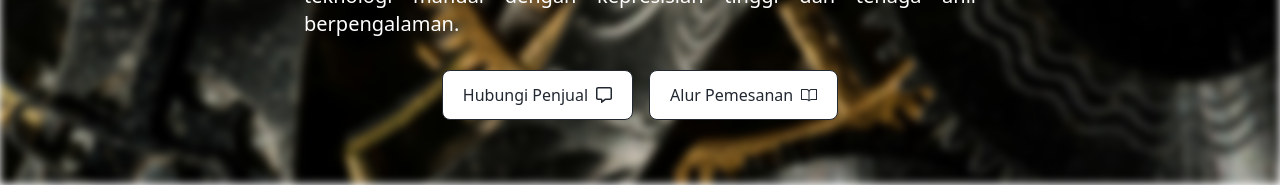
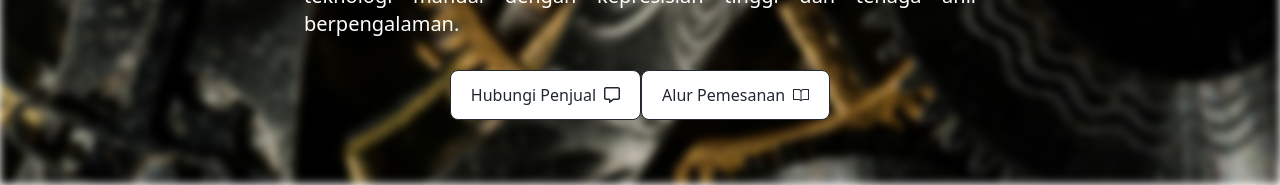
Before and after one commit to dzakyzein/carlostech, a React (Vite) app: page / in a window 1280 px wide. Shown: the part 414-599 px from the top of the page. Built offline with nearby package versions, Linux system fonts and the light colour scheme; no server answers.

Commit message:
update ukuran layar dan background

```diff
--- a/package.json
+++ b/package.json
@@ -12,6 +12,8 @@
   "dependencies": {
     "@material-tailwind/react": "^2.1.9",
     "alpinejs": "^3.13.10",
+    "animated-backgrounds": "^1.1.0",
+    "aos": "^2.3.4",
     "apexcharts": "^3.49.1",
     "axios": "^1.7.2",
     "flatpickr": "^4.6.13",
--- a/src/Components/Header.jsx
+++ b/src/Components/Header.jsx
@@ -27,7 +27,7 @@ const Header = () => {
             <a
               target='_blank'
               href='https://wa.me/6281226022666'
-              className='bg-white text-black inline-flex items-center justify-center px-5 py-3 text-base font-medium text-center border rounded-lg hover:bg-boxdark hover:text-white mb-2 sm:mb-0 sm:mr-4'
+              className='bg-white text-black inline-flex items-center justify-center px-5 py-3 text-base font-medium text-center border rounded-lg hover:bg-boxdark hover:text-white mb-2 sm:mb-0'
             >
               Hubungi Penjual
               <FaRegMessage className='ml-2' />
--- a/src/Pages/Landingpage/Home.jsx
+++ b/src/Pages/Landingpage/Home.jsx
@@ -1,3 +1,6 @@
+/* eslint-disable no-unused-vars */
+import React from 'react';
+import { AnimatedBackground } from 'animated-backgrounds';
 import Navbar from '../../Components/Navbar';
 import Header from '../../Components/Header';
 import Intro from './Intro';
@@ -10,6 +13,10 @@ import ProductList from './ProductList';
 const Home = () => {
   return (
     <LandingLayout>
+      {/* Animasi latar belakang untuk seluruh halaman */}
+      <AnimatedBackground animationName='starryNight' blendMode='screen' />
+
+      {/* Konten halaman */}
       <Navbar />
       <Header />
       <Intro />
--- a/src/Pages/Landingpage/Layout/LandingLayout.jsx
+++ b/src/Pages/Landingpage/Layout/LandingLayout.jsx
@@ -4,7 +4,6 @@ import React from 'react';
 
 const LandingLayout = ({ children }) => {
   const layoutStyle = {
-    backgroundColor: 'white',
     minHeight: '100vh',
     display: 'flex',
     flexDirection: 'column',
--- a/src/Pages/Landingpage/Product.jsx
+++ b/src/Pages/Landingpage/Product.jsx
@@ -94,7 +94,7 @@ const Product = () => {
 
   return (
     <section className='text-black pb-10 pt-15 lg:pb-20 lg:pt-[120px]'>
-      <div className='container lg:px-10'>
+      <div className='container lg:px-10 max-w-7xl mx-auto'>
         <div className='-mx-4 flex flex-wrap'>
           <div className='w-full px-4 xsm:mx-4 md:flex flex-col justify-center'>
             <div className='mx-auto mb-[60px] max-w-[510px] text-center lg:mb-20'>
--- a/src/Pages/Landingpage/ProductList.jsx
+++ b/src/Pages/Landingpage/ProductList.jsx
@@ -5,7 +5,7 @@ import { FaCheck } from 'react-icons/fa6';
 const ProductList = () => {
   return (
     <section className='text-black pb-10 pt-15 lg:pb-20 lg:pt-[120px] mx-4'>
-      <div className='container lg:px-10'>
+      <div className='container lg:px-10 max-w-7xl mx-auto'>
         <div className='-mx-4 flex flex-wrap'>
           <div className='w-full px-4 xsm:mx-4 md:flex flex-col justify-center'>
             <div className='mx-auto mb-[60px] max-w-[510px] text-center lg:mb-20'>
--- a/src/main.jsx
+++ b/src/main.jsx
@@ -3,6 +3,10 @@ import ReactDOM from 'react-dom/client';
 import { BrowserRouter as Router } from 'react-router-dom';
 import App from './App.jsx';
 import './index.css';
+import Aos from 'aos';
+import 'aos/dist/aos.css';
+
+Aos.init();
 
 ReactDOM.createRoot(document.getElementById('root')).render(
   <React.StrictMode>
```
Also changed, not shown: src/Pages/Landingpage/Hooks/Carousel.jsx (added), 1 other file (tests, documents, lock files or other folders).
